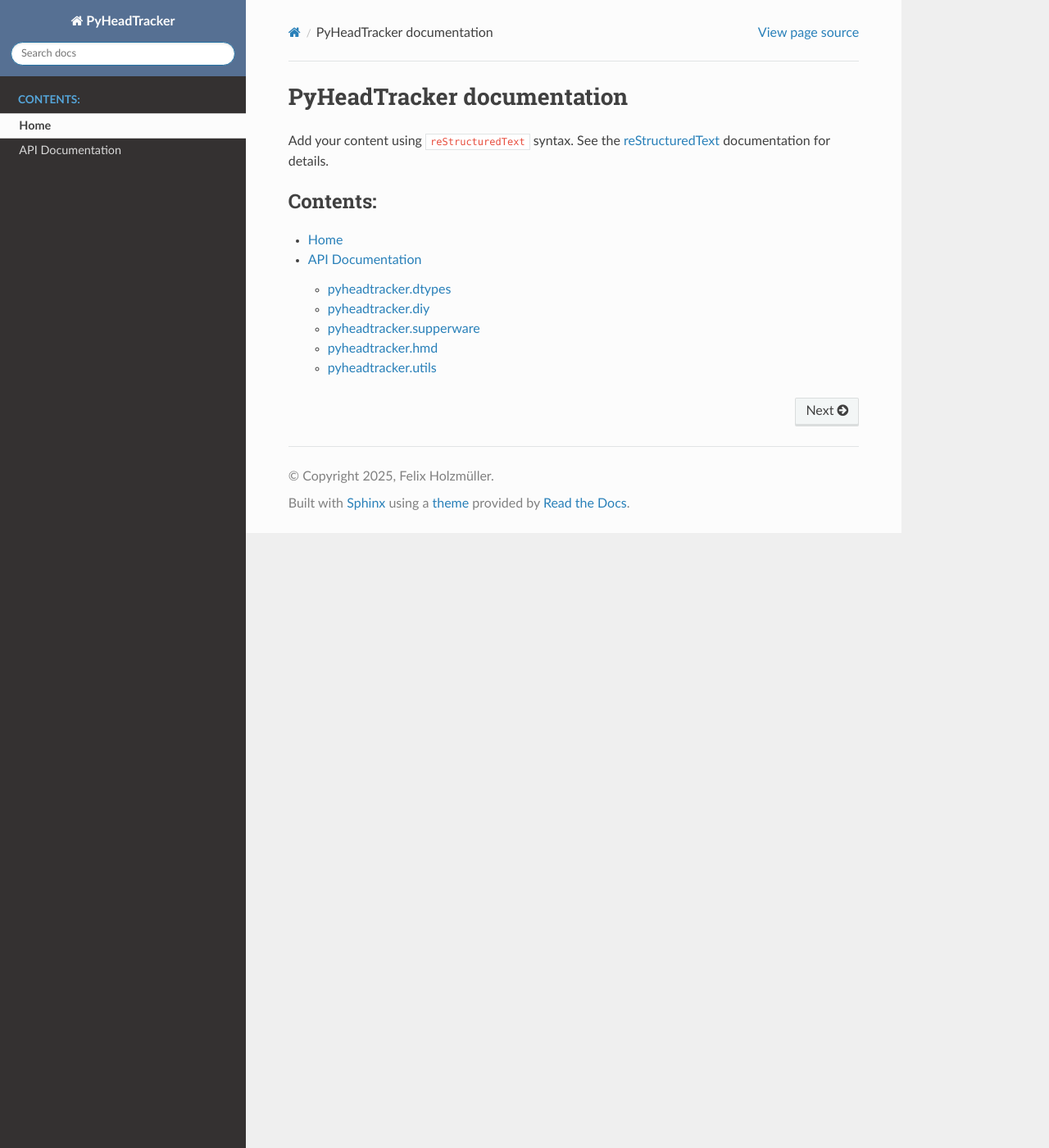
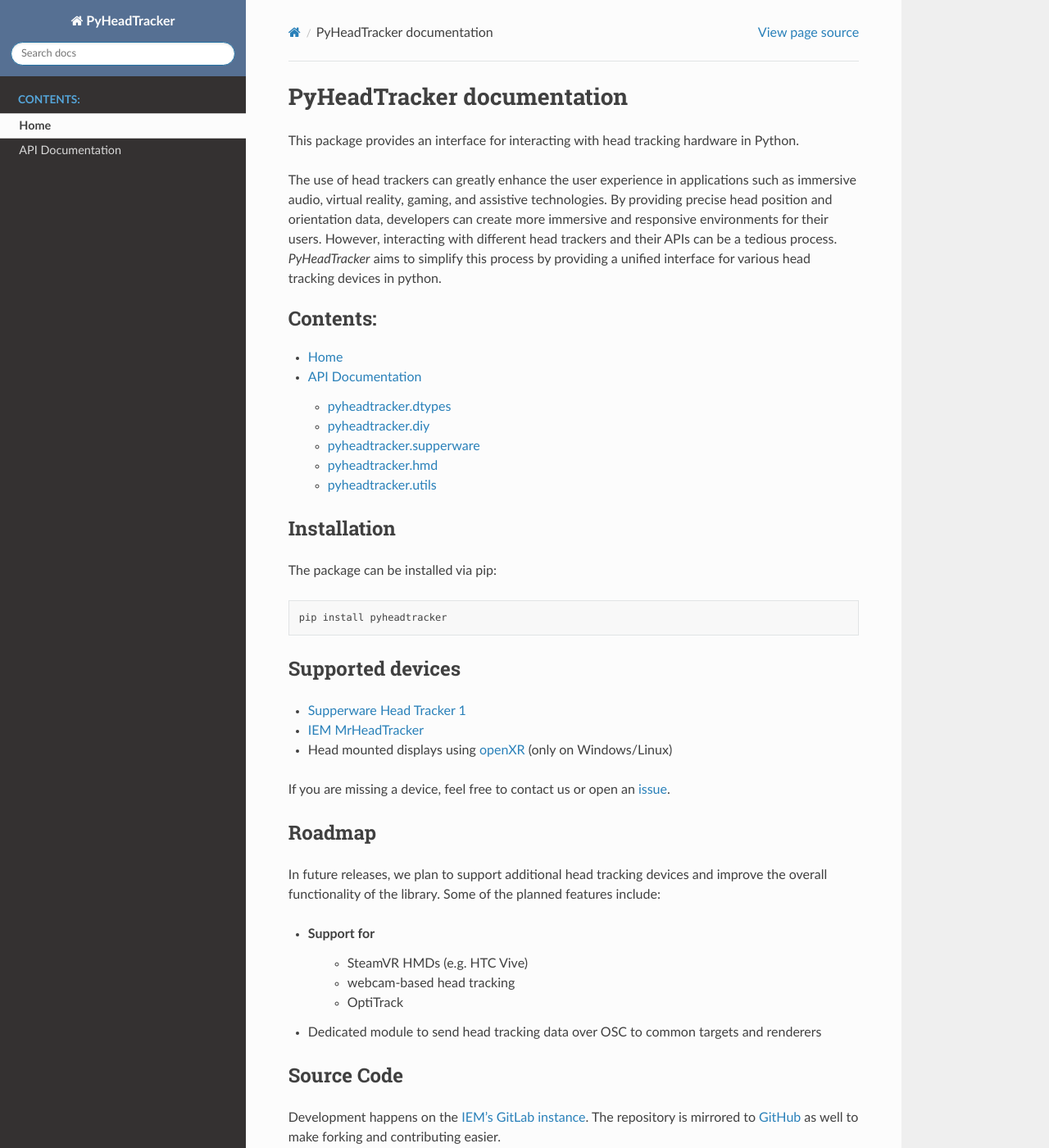
Before and after one commit to fholzm/PyHeadTracker, a Sphinx documentation site: the page built from docs/index.rst, in a window 1280 px wide and 1400 px high. Shown: the whole window at 82% size. Built offline with Sphinx 7.4.7 and the Read the Docs theme 3.1.0, drawn with Linux system fonts in a browser that asks for light colours; some of the changed text lies outside the part shown.

Commit message:
Add content to landingpage

```diff
--- a/docs/index.rst
+++ b/docs/index.rst
@@ -1,18 +1,57 @@
-.. PyHeadTracker documentation master file, created by
-   sphinx-quickstart on Tue Aug 19 11:04:24 2025.
-   You can adapt this file completely to your liking, but it should at least
-   contain the root `toctree` directive.
-
 PyHeadTracker documentation
 ===========================
 
-Add your content using ``reStructuredText`` syntax. See the
-`reStructuredText <https://www.sphinx-doc.org/en/master/usage/restructuredtext/index.html>`_
-documentation for details.
+This package provides an interface for interacting with head tracking hardware in Python.
+
+The use of head trackers can greatly enhance the user experience in applications such as immersive audio, virtual reality, gaming, and assistive technologies. By providing precise head position and orientation data, developers can create more immersive and responsive environments for their users. However, interacting with different head trackers and their APIs can be a tedious process. `PyHeadTracker` aims to simplify this process by providing a unified interface for various head tracking devices in python.
+
 
 .. toctree::
    :caption: Contents:
-   :maxdepth: 3
+   :maxdepth: 2
 
    Home <self>
    api
+
+
+Installation
+------------
+
+The package can be installed via pip: ::
+
+  pip install pyheadtracker
+
+
+Supported devices
+-----------------
+
+- `Supperware Head Tracker 1 <https://supperware.co.uk/headtracker-overview>`_
+- `IEM MrHeadTracker <https://git.iem.at/DIY/MrHeadTracker>`_
+- Head mounted displays using `openXR <https://www.khronos.org/OpenXR/>`_ (only on Windows/Linux)
+
+
+If you are missing a device, feel free to contact us or open an `issue <https://git.iem.at/holzmueller/pyheadtracker/-/issues>`_.
+
+
+Roadmap
+-------
+
+In future releases, we plan to support additional head tracking devices and improve the overall functionality of the library. Some of the planned features include:
+
+- Support for
+   - SteamVR HMDs (e.g. HTC Vive)
+   - webcam-based head tracking
+   - OptiTrack
+- Dedicated module to send head tracking data over OSC to common targets and renderers
+
+
+Source Code
+-----------
+
+Development happens on the `IEM's  GitLab instance <https://git.iem.at/holzmueller/pyheadtracker/>`_. The repository is mirrored to `GitHub <https://github.com/fholzm/PyHeadTracker>`_ as well to make forking and contributing easier.
+
+
+License
+-------
+
+PyHeadTracker is licensed under the `MIT License <https://git.iem.at/holzmueller/pyheadtracker/-/blob/main/LICENSE?ref_type=heads>`_.
```
